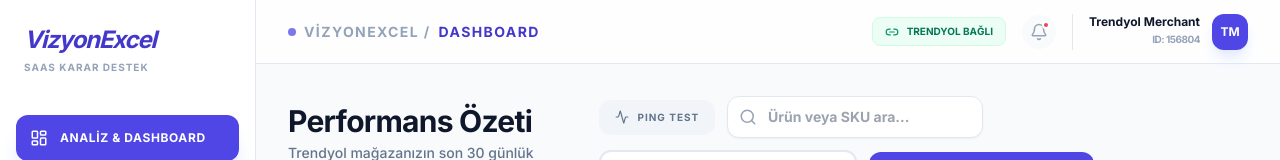
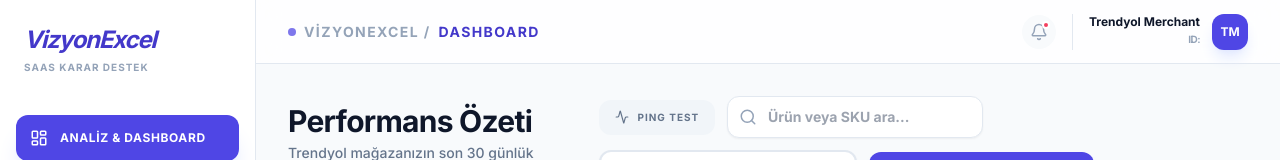
Before and after one commit to swiftyecommerce/trendyolb2b, a React (Vite) app: page / in a window 1280 px wide. Shown: the top 160 px of the page. Built offline with nearby package versions, Linux system fonts and the light colour scheme; no server answers.

Commit message:
Fix: Add localStorage persistence for integration config, remove hardcoded credentials

```diff
--- a/App.tsx
+++ b/App.tsx
@@ -17,21 +17,39 @@ const MOCK_PRODUCTS: Product[] = [
 ];
 
 const INITIAL_INTEGRATION: IntegrationConfig = {
-  supplierId: '156804',
-  apiKey: 'aTHoNm8Fn4M7vJaZ3n28',
-  apiSecret: '6kbNABHI2TTUspvtBleY',
-  isConnected: true,
-  lastSync: '24.05.2024 14:30',
-  corsProxy: 'https://api.allorigins.win/raw?url='
+  supplierId: '',
+  apiKey: '',
+  apiSecret: '',
+  isConnected: false,
+  lastSync: '',
+  corsProxy: ''
 };
+
+// Load integration config from localStorage
+function loadIntegrationConfig(): IntegrationConfig {
+  try {
+    const saved = localStorage.getItem('trendyol_integration');
+    if (saved) {
+      return { ...INITIAL_INTEGRATION, ...JSON.parse(saved) };
+    }
+  } catch (e) {
+    console.error('Failed to load integration config:', e);
+  }
+  return INITIAL_INTEGRATION;
+}
 
 const App: React.FC = () => {
   const [activeTab, setActiveTab] = useState<AppTab>(AppTab.DASHBOARD);
   const [products, setProducts] = useState<Product[]>(MOCK_PRODUCTS);
   const [cart, setCart] = useState<CartItem[]>([]);
-  const [integration, setIntegration] = useState<IntegrationConfig>(INITIAL_INTEGRATION);
+  const [integration, setIntegration] = useState<IntegrationConfig>(() => loadIntegrationConfig());
   const [isDemoMode, setIsDemoMode] = useState(true);
   const [isSettingsOpen, setIsSettingsOpen] = useState(true);
+
+  // Save integration config to localStorage whenever it changes
+  useEffect(() => {
+    localStorage.setItem('trendyol_integration', JSON.stringify(integration));
+  }, [integration]);
 
   useEffect(() => {
     if (process.env.API_KEY && process.env.API_KEY !== "") {
```
Lines whose indentation alone changed are shown as unchanged.
